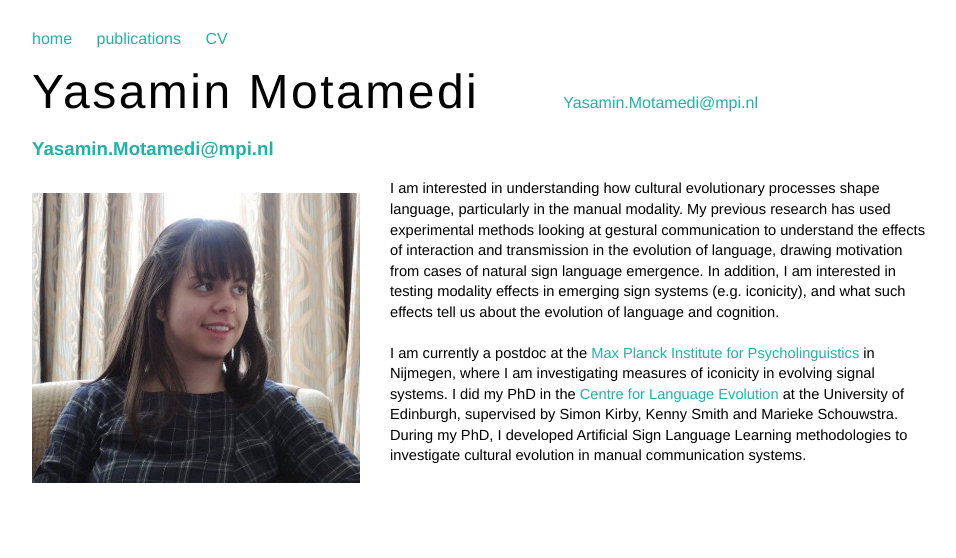
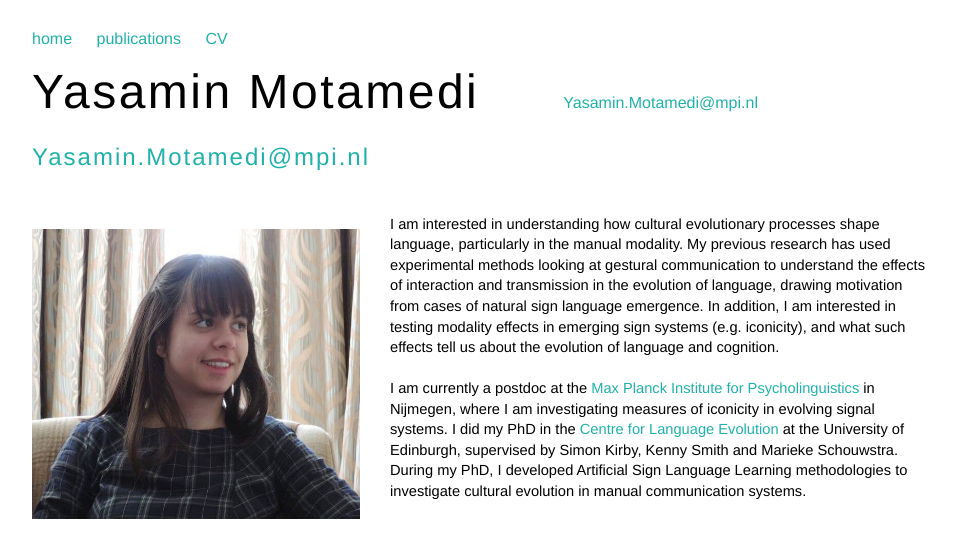
Before and after one commit to ymotamedi/ymotamedi.github.io, a Jekyll site: the page built from index.html, in a window 1280 px wide. Shown: the top 558 px of the page, without its empty margins (160-1116 px from the left). Built offline with Jekyll 4.4.1, drawn with Linux system fonts in a browser that asks for light colours.

Commit message:
Update main.css

```diff
--- a/css/main.css
+++ b/css/main.css
@@ -33,6 +33,15 @@
     font-weight: 300;
     padding-bottom: 0.5cm;
 }
+
+h3 {
+    font-size: 1.5em;
+    font-family:'Helvetica', 'Arial', 'Sans-Serif';
+    color: #20B2AA;
+    letter-spacing: 2px;
+    font-weight: 300;
+    padding-bottom: 0.5cm;
+}
 p {
     font-size: 11pt;
     font-family:'Helvetica', 'Arial', 'Sans-Serif';
```
